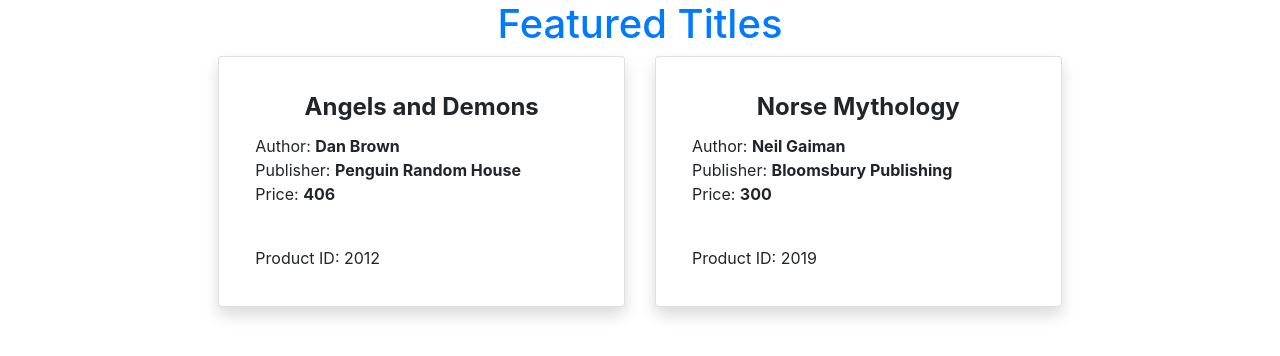
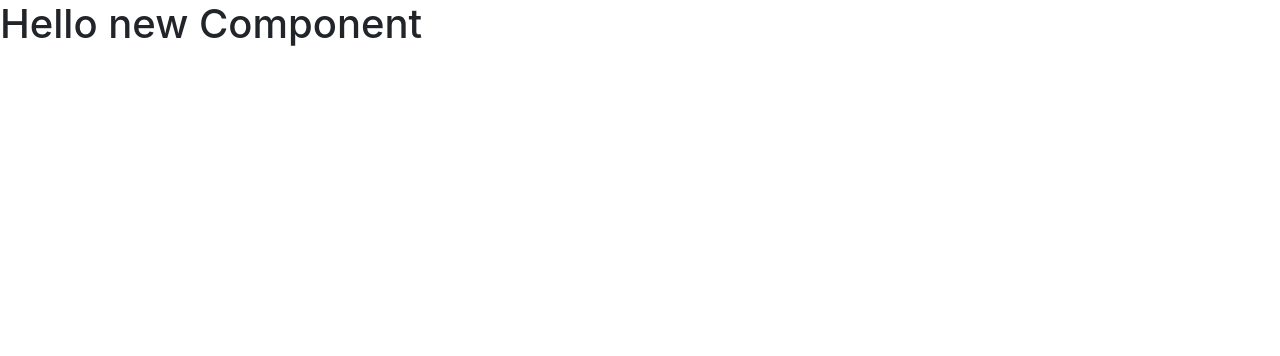
Before and after one commit to Jebink/learn_react, a React (Create React App) app: page / in a window 1280 px wide. Shown: the top 356 px of the page. Built offline with nearby package versions, Linux system fonts and the light colour scheme.

Commit message:
functinal component

```diff
--- a/src/App.js
+++ b/src/App.js
@@ -2,51 +2,10 @@
 // import logo from './logo.svg';
 
 import 'bootstrap/dist/css/bootstrap.min.css';
+import HelloComp from "./components/class_comp"
 
 
-const books = [{
-  Title:"Angels and Demons",
-  Publisher:"Penguin Random House",
-  Auther:"Dan Brown",
-  Price:406,
-  ProdId:2012
-},
-{
-  Title:"Norse Mythology",
-  Publisher:"Bloomsbury Publishing",
-  Auther:"Neil Gaiman",
-  Price:300,
-  ProdId:2019
-}]
-function generateCard(){
-  let oparr = []
-  books.forEach(book => {
-    var row = (
-    <div className="col-md-4">
-      <div className="card shadow p-3 mb-5 bg-white rounded">
-      <div className="card-body">
-      <h4 className="card-title text-center font-weight-bold">{book.Title}</h4>
-      <div className = "card-text">
-    <p>Author: <span className="font-weight-bold"> {book.Auther}</span><br/>
-    Publisher: <span className="font-weight-bold"> {book.Publisher}</span><br/>
-    Price: <span className="font-weight-bold"> {book.Price}</span></p><br/>
-      </div>
-      <div className = "card-bottom">
-        <span>Product ID: {book.ProdId}</span>
-      </div>
-      </div>
-      </div>
-    </div>)
-    oparr.push(row)
-  })
-  return (<div><h1 className="text-primary text-center">Featured Titles</h1>
-
-  <div className="row">
-  <div className="col-md-2"></div>    {oparr}
-  </div>
-  </div>)
-}
 function App(){
-  return generateCard()
+  return <HelloComp/>
 }
 export default App;
--- /dev/null
+++ b/src/components/class_comp.js
@@ -0,0 +1,13 @@
+import React from "react";
+
+
+class HelloComp extends React.Component {
+    render(){
+        return (
+            <h1>Hello new Component</h1>
+        )
+    }
+}
+
+
+export default HelloComp;
```
